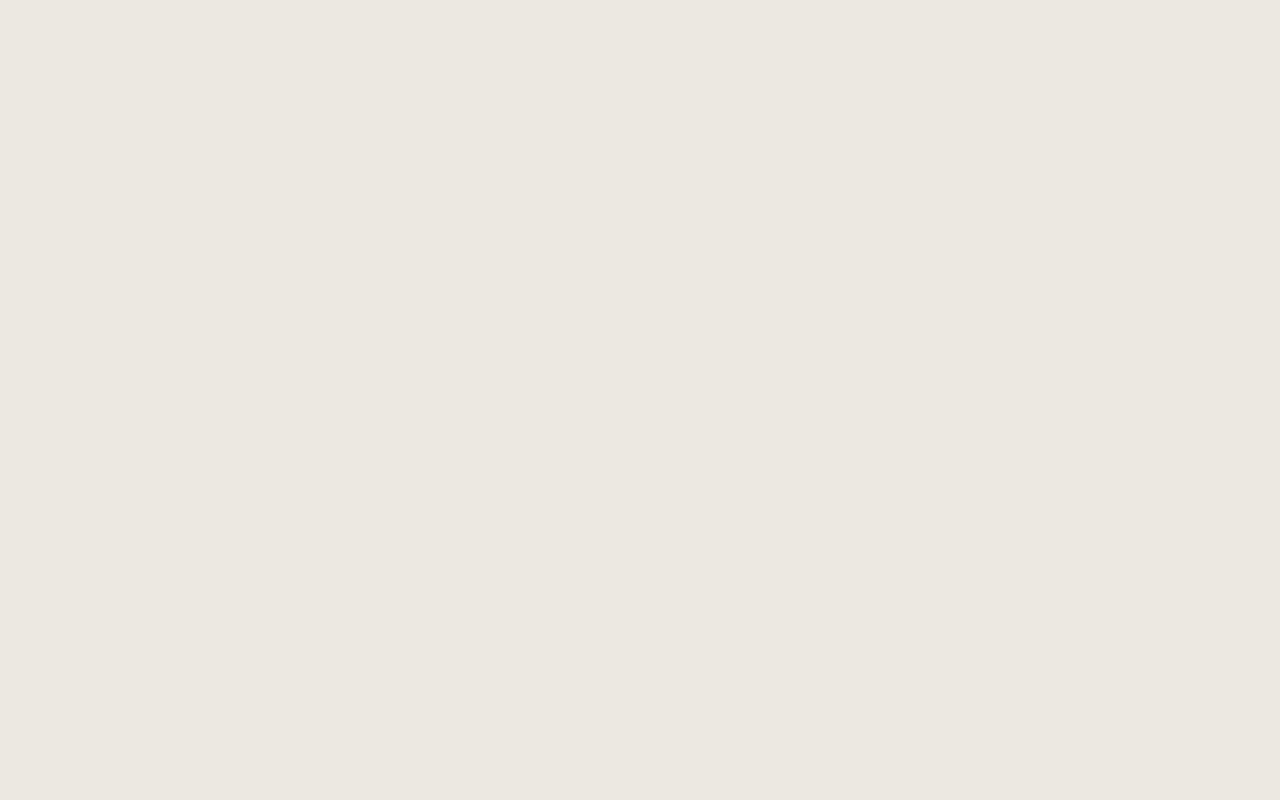
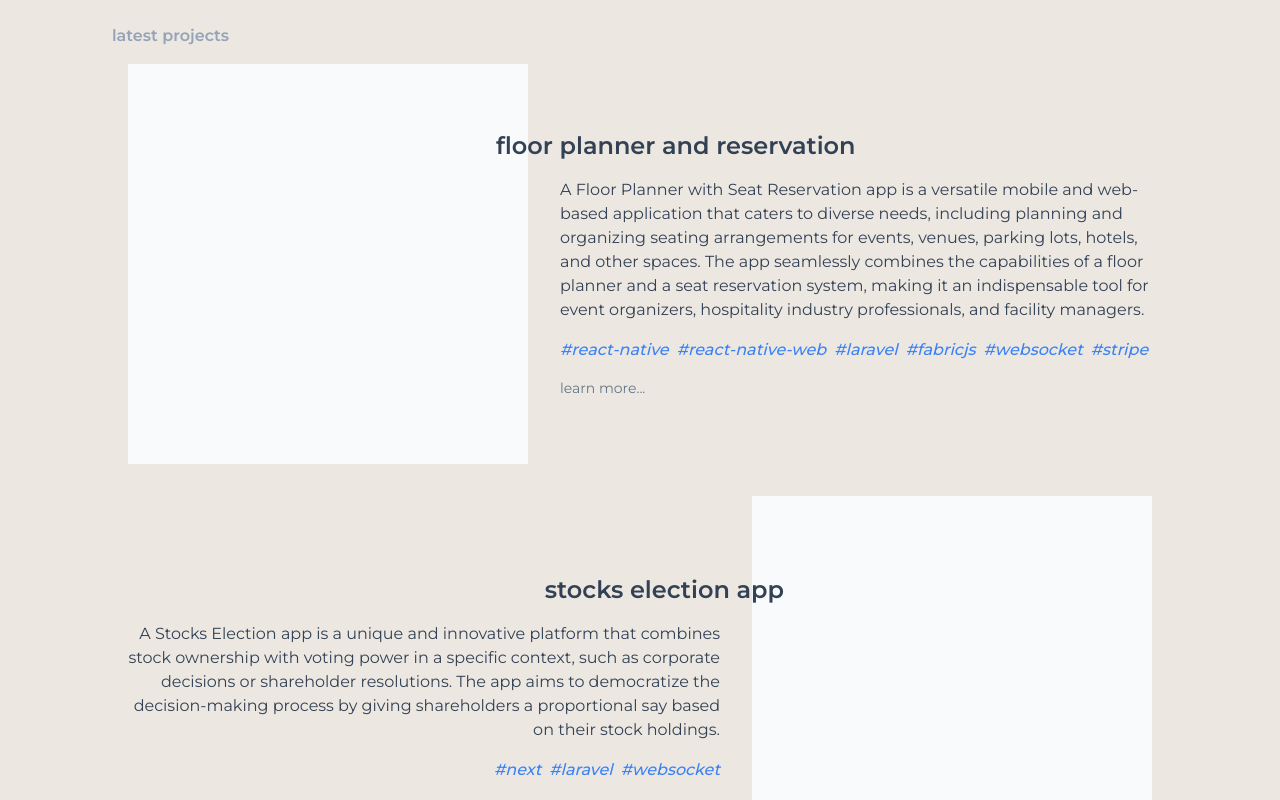
Before and after one commit to jhonnapy/jhonnagines, a Next.js app: page /portfolio in a window 1280 px wide. Shown: the part 1220-2020 px from the top of the page. Before the commit the page ends 1204 px from the top, so only its background shows below. Built offline with nearby package versions, Linux system fonts and the light colour scheme.

Commit message:
feat: Add latest projects UI

```diff
--- /dev/null
+++ b/src/app/portfolio/_components/common/hashtag.tsx
@@ -0,0 +1,15 @@
+import React, { FunctionComponent, HtmlHTMLAttributes } from 'react';
+
+export type HashTagProps = {
+  // No Props
+} & HtmlHTMLAttributes<HTMLSpanElement>;
+
+const HashTag: FunctionComponent<HashTagProps> = ({ children, ...props }) => {
+  return (
+    <span {...props} className='text-base font-medium text-blue-500 italic'>
+      #{children}
+    </span>
+  );
+};
+
+export default HashTag;
--- /dev/null
+++ b/src/app/portfolio/_components/common/project-item.tsx
@@ -0,0 +1,62 @@
+import Row from '@/_components/layouts/row';
+import Stack from '@/_components/layouts/stack';
+import React, { FunctionComponent } from 'react';
+import HashTag from './hashtag';
+import classNames from 'classnames';
+
+type ProjectItemVariants = 'left-image' | 'right-image';
+
+export type ProjectItemProps = {
+  variant?: ProjectItemVariants;
+  title: string;
+  description: string;
+  hashtags: string[];
+};
+
+const ProjectItem: FunctionComponent<ProjectItemProps> = ({
+  title,
+  description,
+  hashtags,
+  variant = 'left-image',
+}) => {
+  return (
+    <Row
+      className={classNames(
+        variant === 'left-image' ? 'flex-row' : 'flex-row-reverse'
+      )}
+    >
+      <div className='h-[400px] w-[400px] bg-slate-50 z-0'></div>
+      <Stack
+        className={classNames(
+          'flex-1 justify-center space-y-4 z-10',
+          variant === 'left-image' ? 'ml-8' : 'mr-8 text-right'
+        )}
+      >
+        <h3
+          className={classNames(
+            'lowercase font-semibold text-2xl text-slate-700',
+            variant === 'left-image' ? '-ml-16' : '-mr-16 text-right'
+          )}
+        >
+          {title}
+        </h3>
+        <p className='text-base'>{description}</p>
+
+        <Row
+          className={classNames(
+            'space-x-2',
+            variant === 'left-image' ? 'text-left' : 'justify-end'
+          )}
+        >
+          {hashtags.map((tag) => (
+            <HashTag key={tag}>{tag}</HashTag>
+          ))}
+        </Row>
+
+        <span className='text-slate-500 text-sm'>learn more...</span>
+      </Stack>
+    </Row>
+  );
+};
+
+export default ProjectItem;
--- /dev/null
+++ b/src/app/portfolio/_components/projects.tsx
@@ -0,0 +1,30 @@
+import Stack from '@/_components/layouts/stack';
+import React, { FunctionComponent } from 'react';
+import SectionHeading from './common/section-heading';
+import ProjectItem from './common/project-item';
+import { latestProjects } from '../_utils/projects';
+
+export type ProjectsSectionProps = {
+  // No Props
+};
+
+const ProjectsSection: FunctionComponent<ProjectsSectionProps> = (props) => {
+  return (
+    <Stack className='py-10 space-y-4'>
+      <SectionHeading>latest projects</SectionHeading>
+      <Stack className='space-y-8'>
+        {latestProjects.map((project, i) => (
+          <ProjectItem
+            key={i}
+            variant={i % 2 === 0 ? 'left-image' : 'right-image'}
+            title={project.title}
+            description={project.description}
+            hashtags={project.technologies}
+          />
+        ))}
+      </Stack>
+    </Stack>
+  );
+};
+
+export default ProjectsSection;
--- /dev/null
+++ b/src/app/portfolio/_utils/projects.ts
@@ -0,0 +1,49 @@
+import { IProject } from '../types';
+
+export const latestProjects: IProject[] = [
+  {
+    title: 'floor planner and reservation',
+    description:
+      'A Floor Planner with Seat Reservation app is a versatile mobile and web-based application that caters to diverse needs, including planning and organizing seating arrangements for events, venues, parking lots, hotels, and other spaces. The app seamlessly combines the capabilities of a floor planner and a seat reservation system, making it an indispensable tool for event organizers, hospitality industry professionals, and facility managers.',
+    technologies: [
+      'react-native',
+      'react-native-web',
+      'laravel',
+      'fabricjs',
+      'websocket',
+      'stripe',
+    ],
+  },
+  {
+    title: 'stocks election app',
+    description:
+      'A Stocks Election app is a unique and innovative platform that combines stock ownership with voting power in a specific context, such as corporate decisions or shareholder resolutions. The app aims to democratize the decision-making process by giving shareholders a proportional say based on their stock holdings.',
+    technologies: [
+      'next',
+      'laravel',
+      'websocket',
+    ],
+  },
+  {
+    title: 'idols live-streaming app',
+    description:
+      'A Live-Streaming App for Idols is a dedicated platform that connects fans and enthusiasts with their favorite Japanese idols in real-time. Idols are multi-talented performers who engage in activities such as comedy, singing, dancing, and other forms of entertainment. The app provides a unique and interactive experience for fans to engage with idols, watch live performances, and participate in various activities.',
+    technologies: [
+      'react',
+      'laravel',
+      'zoom',
+      'websocket',
+      'stripe',
+    ],
+  },
+  {
+    title: 'landing page and blogsite',
+    description:
+      "The Automotive Repair Shop's Landing Page and Dynamic Blogsite offer a comprehensive online platform designed to engage customers, showcase services, and provide valuable automotive insights.Powered by a Headless CMS, this integrated solution ensures seamless content management, captivating design, and user- friendly navigation, creating a compelling web presence for the repair shop.",
+    technologies: [
+      'next',
+      'contentful',
+      'headlesscms',
+    ],
+  },
+];
--- a/src/app/portfolio/page.tsx
+++ b/src/app/portfolio/page.tsx
@@ -1,6 +1,7 @@
 import React, { FunctionComponent } from 'react';
 import HeroSection from './_components/hero';
 import AboutSection from './_components/about';
+import ProjectsSection from './_components/projects';
 
 export type PortfolioPageProps = {
   // No Props
@@ -11,6 +12,7 @@ const PortfolioPage: FunctionComponent<PortfolioPageProps> = (props) => {
     <>
       <HeroSection />
       <AboutSection />
+      <ProjectsSection />
     </>
   );
 };
--- /dev/null
+++ b/src/app/portfolio/types.d.ts
@@ -0,0 +1,5 @@
+export interface IProject {
+  title: string;
+  description: string;
+  technologies: string[];
+}
```
